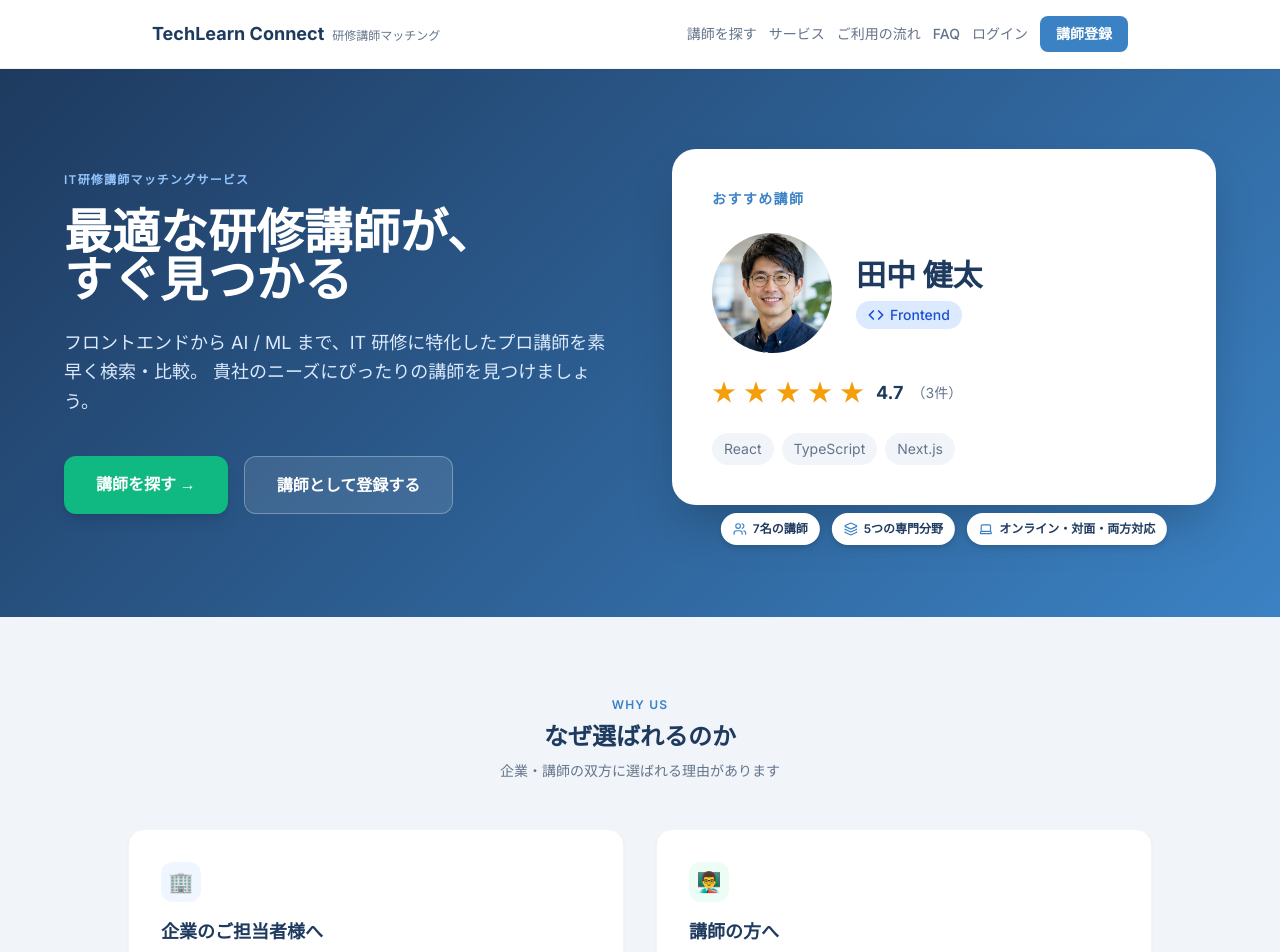
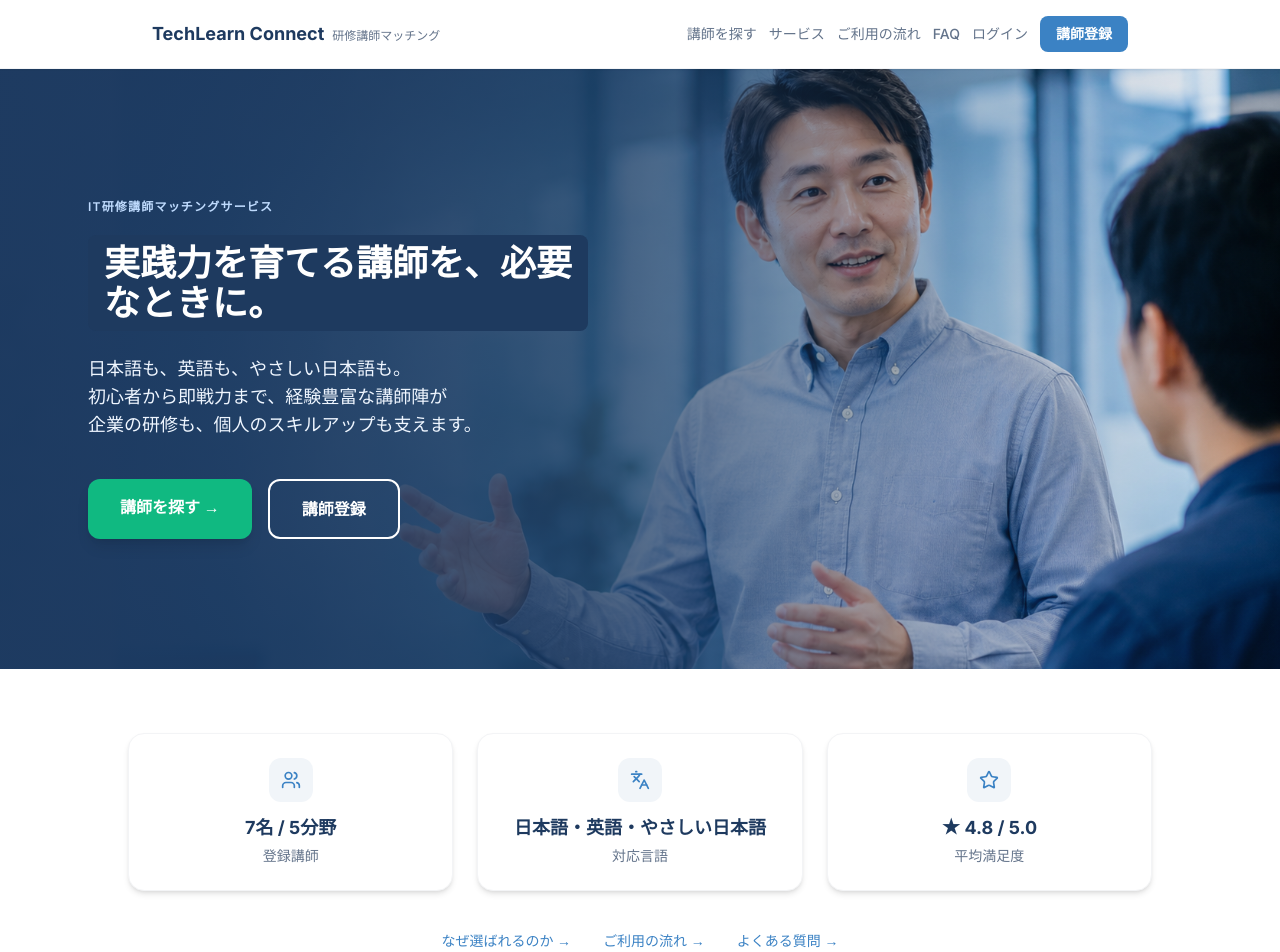
Before and after one commit to shakib-24/techlearn-connect, a Next.js app: page / in a window 1280 px wide. Shown: the top 952 px of the page. Built offline with nearby package versions, Linux system fonts and the light colour scheme.

Commit message:
feat: hero セクションのフルブリード画像レイアウト + キャッチコピー更新

```diff
--- a/app/page.tsx
+++ b/app/page.tsx
@@ -1,11 +1,10 @@
 import type { Metadata } from "next";
+import Image from "next/image";
 import Link from "next/link";
-import { Laptop, Layers, Users } from "lucide-react";
+import { Languages, Star, Users } from "lucide-react";
 import FAQSection from "@/components/FAQSection";
-import InstructorAvatar from "@/components/InstructorAvatar";
 import LPHeader from "@/components/LPHeader";
 import { instructors } from "@/data/instructors";
-import { CATEGORY_BADGE, CATEGORY_ICON } from "@/lib/categoryStyles";
 
 export const metadata: Metadata = {
   title: "TechLearn Connect | 研修講師マッチングサービス",
@@ -20,19 +19,37 @@ const STEPS = [
   { step: 4, icon: "🚀", title: "研修スタート", desc: "合意が取れたらいよいよ研修開始。効果的な学びを提供" },
 ];
 
-// Hero装飾用のおすすめ講師カード。マッチング/レコメンドロジックではなく固定表示。
-const FEATURED_INSTRUCTOR = instructors[0];
-const FEATURED_REVIEWS = FEATURED_INSTRUCTOR.reviews ?? [];
-const FEATURED_RATING =
-  FEATURED_REVIEWS.length > 0
-    ? Math.round((FEATURED_REVIEWS.reduce((sum, r) => sum + r.rating, 0) / FEATURED_REVIEWS.length) * 10) / 10
+// トラストバッジ用の集計値。既存データから動的に算出し、実データと矛盾しないようにする。
+const INSTRUCTOR_COUNT = instructors.length;
+const CATEGORY_COUNT = new Set(instructors.map((i) => i.category)).size;
+const ALL_REVIEWS = instructors.flatMap((i) => i.reviews ?? []);
+const AVG_RATING =
+  ALL_REVIEWS.length > 0
+    ? Math.round((ALL_REVIEWS.reduce((sum, r) => sum + r.rating, 0) / ALL_REVIEWS.length) * 10) / 10
     : 0;
-const FeaturedCategoryIcon = CATEGORY_ICON[FEATURED_INSTRUCTOR.category];
 
-const HERO_STATS = [
-  { icon: Users, label: "7名の講師" },
-  { icon: Layers, label: "5つの専門分野" },
-  { icon: Laptop, label: "オンライン・対面・両方対応" },
+const TRUST_BADGES = [
+  {
+    icon: Users,
+    title: "登録講師",
+    value: `${INSTRUCTOR_COUNT}名 / ${CATEGORY_COUNT}分野`,
+  },
+  {
+    icon: Languages,
+    title: "対応言語",
+    value: "日本語・英語・やさしい日本語",
+  },
+  {
+    icon: Star,
+    title: "平均満足度",
+    value: `★ ${AVG_RATING} / 5.0`,
+  },
+];
+
+const QUICK_NAV = [
+  { href: "/#service", label: "なぜ選ばれるのか" },
+  { href: "/#flow", label: "ご利用の流れ" },
+  { href: "/#faq", label: "よくある質問" },
 ];
 
 export default function LandingPage() {
@@ -42,114 +59,103 @@ export default function LandingPage() {
       <LPHeader />
 
       {/* ─── Hero ─── */}
-      <section
-        className="text-white py-20 px-6 overflow-hidden"
-        style={{ background: "linear-gradient(135deg, #1E3A5F 0%, #3B82C4 100%)" }}
-      >
-        <div className="max-w-6xl mx-auto grid grid-cols-1 lg:grid-cols-2 gap-16 items-center">
-          {/* Left: copy */}
-          <div className="text-center lg:text-left">
-            <p className="text-blue-300 text-xs font-semibold uppercase tracking-widest mb-5">
+      <section className="relative w-full h-[500px] sm:h-[600px] overflow-hidden">
+        <Image
+          src="/hero.png"
+          alt="講師が受講者にオンラインでIT研修を行っている様子"
+          fill
+          priority
+          sizes="100vw"
+          className="object-cover"
+        />
+        {/* グラデーションオーバーレイ（左が濃い紺色、右にいくほど透明） */}
+        <div
+          className="absolute inset-0"
+          style={{
+            background:
+              "linear-gradient(to right, rgba(30,58,95,0.95) 0%, rgba(30,58,95,0.75) 45%, rgba(30,58,95,0.25) 75%, rgba(30,58,95,0.05) 100%)",
+          }}
+        />
+        {/* モバイル用: 画像全体を覆う濃いオーバーレイ（可読性確保） */}
+        <div className="absolute inset-0 sm:hidden" style={{ backgroundColor: "rgba(30,58,95,0.55)" }} />
+
+        {/* テキスト（画像の上に重ねて配置） */}
+        <div className="absolute inset-0 flex items-center">
+          <div className="max-w-6xl mx-auto px-6 w-full">
+            <div className="max-w-[500px] text-left">
+              <p className="text-xs font-semibold uppercase tracking-widest mb-5 text-blue-200">
                 IT研修講師マッチングサービス
               </p>
-            <h1 className="text-4xl sm:text-5xl font-bold leading-tight mb-6">
-              最適な研修講師が、
-              <br className="hidden sm:block" />
-              すぐ見つかる
+              <h1 className="leading-tight mb-6">
+                <span
+                  className="inline-block px-4 py-2 rounded-lg text-3xl sm:text-4xl font-extrabold text-white"
+                  style={{ backgroundColor: "#1E3A5F" }}
+                >
+                  実践力を育てる講師を、必要なときに。
+                </span>
               </h1>
-            <p className="text-blue-100 text-lg leading-relaxed mb-10 max-w-xl mx-auto lg:mx-0">
-              フロントエンドから AI / ML まで、IT 研修に特化したプロ講師を素早く検索・比較。
-              貴社のニーズにぴったりの講師を見つけましょう。
+              <p className="text-blue-50 text-base sm:text-lg leading-relaxed mb-10">
+                日本語も、英語も、やさしい日本語も。
+                <br />
+                初心者から即戦力まで、経験豊富な講師陣が
+                <br />
+                企業の研修も、個人のスキルアップも支えます。
               </p>
-            <div className="flex flex-col sm:flex-row gap-4 justify-center lg:justify-start">
+              <div className="flex flex-col sm:flex-row gap-4 justify-start">
                 <Link
                   href="/instructors"
-                className="px-8 py-4 font-bold rounded-xl text-base shadow-lg transition-colors"
-                style={{ backgroundColor: "#10B981", color: "white" }}
+                  className="px-8 py-4 font-bold rounded-xl text-base shadow-lg transition-colors text-white"
+                  style={{ backgroundColor: "#10B981" }}
                 >
                   講師を探す →
                 </Link>
                 <Link
                   href="/register"
-                className="px-8 py-4 font-semibold rounded-xl text-base border border-white/30 bg-white/10 hover:bg-white/20 transition-colors"
+                  className="px-8 py-4 font-semibold rounded-xl text-base border-2 border-white text-white transition-colors hover:bg-white/10"
                 >
-                講師として登録する
+                  講師登録
                 </Link>
               </div>
             </div>
-
-          {/* Right: おすすめ講師カード（装飾用の固定表示） + 統計バッジ */}
-          <div className="flex justify-center lg:justify-end">
-            <div className="relative w-full max-w-xl pb-10 lg:pb-8">
-              <div className="bg-white rounded-3xl shadow-2xl p-8 sm:p-10 text-left">
-                <p
-                  className="text-sm font-semibold uppercase tracking-widest mb-6"
-                  style={{ color: "#3B82C4" }}
-                >
-                  おすすめ講師
-                </p>
-                <div className="flex items-center gap-4 sm:gap-6 mb-6">
-                  <InstructorAvatar
-                    instructor={FEATURED_INSTRUCTOR}
-                    size={120}
-                    textSizeClass="text-4xl"
-                  />
-                  <div>
-                    <p className="font-extrabold text-[#1E3A5F] text-2xl sm:text-3xl leading-tight">
-                      {FEATURED_INSTRUCTOR.name}
-                    </p>
-                    <span
-                      className={`inline-flex items-center gap-1.5 text-sm px-3 py-1 rounded-full font-medium mt-2 ${CATEGORY_BADGE[FEATURED_INSTRUCTOR.category]}`}
-                    >
-                      <FeaturedCategoryIcon className="w-4 h-4" strokeWidth={2.5} />
-                      {FEATURED_INSTRUCTOR.category}
-                    </span>
           </div>
         </div>
+      </section>
 
-                {FEATURED_RATING > 0 && (
-                  <div className="flex items-center gap-2 mb-6">
-                    {[1, 2, 3, 4, 5].map((i) => (
-                      <span
-                        key={i}
-                        className="text-2xl"
-                        style={{ color: i <= Math.round(FEATURED_RATING) ? "#F59E0B" : "#D1D5DB" }}
+      {/* ─── トラストバッジ・クイックナビ ─── */}
+      <section className="py-16 px-6 bg-white overflow-hidden">
+        {/* トラストバッジ */}
+        <div className="max-w-5xl mx-auto grid grid-cols-1 sm:grid-cols-3 gap-6">
+          {TRUST_BADGES.map(({ icon: Icon, title, value }) => (
+            <div
+              key={title}
+              className="bg-white rounded-2xl shadow-md border border-gray-100 p-6 text-center"
             >
-                        ★
-                      </span>
-                    ))}
-                    <span className="text-[#1E3A5F] text-lg font-bold ml-1">{FEATURED_RATING}</span>
-                    <span className="text-[#64748B] text-sm">（{FEATURED_REVIEWS.length}件）</span>
+              <div
+                className="w-11 h-11 rounded-xl flex items-center justify-center mx-auto mb-3"
+                style={{ backgroundColor: "#F1F5F9" }}
+              >
+                <Icon className="w-5 h-5" style={{ color: "#3B82C4" }} />
               </div>
-                )}
-
-                <div className="flex flex-wrap gap-2">
-                  {FEATURED_INSTRUCTOR.skills.slice(0, 3).map((skill) => (
-                    <span
-                      key={skill}
-                      className="text-sm bg-[#F1F5F9] text-[#64748B] px-3 py-1.5 rounded-full"
-                    >
-                      {skill}
-                    </span>
-                  ))}
-                </div>
-              </div>
-
-              {/* 統計バッジ: デスクトップではカード下辺に浮かせて配置、モバイルでは通常のブロック表示 */}
-              <div className="mt-6 flex flex-wrap justify-center gap-3 lg:mt-0 lg:absolute lg:-bottom-2 lg:left-1/2 lg:flex-nowrap lg:w-max lg:-translate-x-1/2">
-                {HERO_STATS.map(({ icon: Icon, label }) => (
-                  <div
-                    key={label}
-                    className="flex items-center gap-1.5 whitespace-nowrap rounded-full bg-white px-3 py-2 text-xs font-semibold shadow-md"
-                    style={{ color: "#1E3A5F" }}
-                  >
-                    <Icon className="w-3.5 h-3.5" style={{ color: "#3B82C4" }} />
-                    {label}
+              <p className="text-lg font-bold" style={{ color: "#1E3A5F" }}>
+                {value}
+              </p>
+              <p className="text-[#64748B] text-sm mt-1">{title}</p>
             </div>
           ))}
         </div>
-            </div>
-          </div>
+
+        {/* クイックナビ */}
+        <div className="max-w-3xl mx-auto mt-10 flex flex-wrap justify-center gap-x-8 gap-y-3">
+          {QUICK_NAV.map(({ href, label }) => (
+            <Link
+              key={href}
+              href={href}
+              className="text-sm font-medium transition-colors"
+              style={{ color: "#3B82C4" }}
+            >
+              {label} →
+            </Link>
+          ))}
         </div>
       </section>
 
```
Also changed, not shown: public/hero.png (added). Lines whose indentation alone changed are shown as unchanged.
